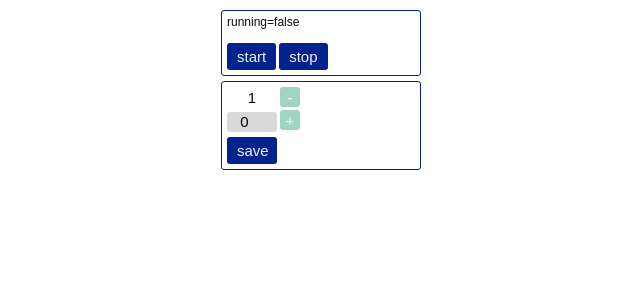
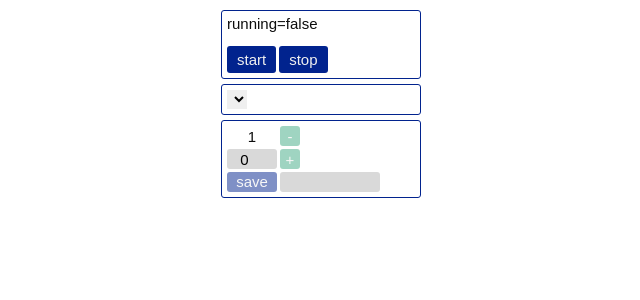
Before and after one commit to hotoku/timer, a React (Vite) app: page / in a window 1280 px wide. Shown: the top 300 px of the page, without its empty margins (319-959 px from the left). Built offline with nearby package versions, Linux system fonts and the light colour scheme.

Commit message:
[upd] adjust design

```diff
--- a/package.json
+++ b/package.json
@@ -16,7 +16,8 @@
     "jotai": "^2.9.1",
     "react": "^18.3.1",
     "react-dom": "^18.3.1",
-    "styled-components": "^6.1.12"
+    "styled-components": "^6.1.12",
+    "zod": "^3.23.8"
   },
   "devDependencies": {
     "@types/react": "^18.3.3",
--- a/src/App.tsx
+++ b/src/App.tsx
@@ -3,11 +3,13 @@ import React from "react";
 import Controller from "./Controller";
 import Scheduler from "./Scheduler";
 import { styled } from "styled-components";
+import ScheduleList from "./ScheduleList";
 
 function App(): React.ReactElement {
   return (
     <Base>
       <Controller />
+      <ScheduleList />
       <Scheduler />
     </Base>
   );
--- a/src/Controller.tsx
+++ b/src/Controller.tsx
@@ -2,6 +2,7 @@ import React from "react";
 import { useAtom, useAtomValue } from "jotai";
 import { bellAtom, runningAtom } from "./atoms";
 import styled from "styled-components";
+import Panel from "./Panel";
 
 function Controller(): React.ReactElement {
   const [bell, setBell] = useAtom(bellAtom);
@@ -31,15 +32,6 @@ function Controller(): React.ReactElement {
 
 export default Controller;
 
-const Panel = styled.div`
-  padding: var(--basic-gap);
-  background-color: transparent;
-  margin-bottom: var(--basic-gap);
-  border-radius: var(--basic-radius);
-  border: var(--border-width) solid var(--primary-color);
-  font-size: 1.2rem;
-`;
-
 const Status = styled.div`
   margin-bottom: calc(var(--basic-gap) * 2);
 `;
--- /dev/null
+++ b/src/Panel.ts
@@ -0,0 +1,12 @@
+import { styled } from "styled-components";
+
+const Panel = styled.div`
+  padding: var(--basic-gap);
+  background-color: transparent;
+  border: var(--border-width) solid var(--primary-color);
+  margin-bottom: var(--basic-gap);
+  border-radius: var(--basic-radius);
+  font-size: 1.5rem;
+`;
+
+export default Panel;
--- /dev/null
+++ b/src/ScheduleList.tsx
@@ -0,0 +1,30 @@
+import React, { useEffect, useState } from "react";
+import { loadSchedules, Schedule } from "./Storage";
+import Panel from "./Panel";
+import { styled } from "styled-components";
+
+function ScheduleList(): React.ReactElement {
+  const [schedules, setSchedules] = useState<Schedule[]>([]);
+
+  useEffect(() => {
+    const ss = loadSchedules();
+    setSchedules(ss);
+  }, []);
+
+  return (
+    <Panel>
+      <SelectList>
+        {schedules.map((s, i) => {
+          return <option key={i}>{s.name}</option>;
+        })}
+      </SelectList>
+    </Panel>
+  );
+}
+
+export default ScheduleList;
+
+const SelectList = styled.select`
+  font-size: 1.5rem;
+  border: none;
+`;
--- a/src/Scheduler.tsx
+++ b/src/Scheduler.tsx
@@ -3,10 +3,13 @@ import React, { useState } from "react";
 import { styled } from "styled-components";
 import { bellAtom } from "./atoms";
 import Bell from "./Bell";
+import { saveSchedule } from "./Storage";
+import Panel from "./Panel";
 
 function Scheduler(): React.ReactElement {
   const [bell, setBell] = useAtom(bellAtom);
   const [val, setVal] = useState(0);
+  const [name, setName] = useState("");
 
   const handleInput = (e: React.ChangeEvent<HTMLInputElement>) => {
     let val = 0;
@@ -29,6 +32,17 @@ function Scheduler(): React.ReactElement {
     const ret2 = new Bell(ret.running, intervals);
     setBell(ret2);
     setVal(0);
+  };
+  const handleSave = () => {
+    setBell(bell.stop());
+    const obj = {
+      name: name,
+      intervals: bell.intervals,
+    };
+    saveSchedule(obj);
+  };
+  const handleNameChange = (e: React.ChangeEvent<HTMLInputElement>) => {
+    setName(e.target.value);
   };
 
   return (
@@ -58,7 +72,12 @@ function Scheduler(): React.ReactElement {
             +
           </ScheduleButton>
         </ScheduleLine>
-        <SaveButton onClick={() => setBell(bell.stop())}>save</SaveButton>
+        <ScheduleLine $isFirst={false}>
+          <SaveButton disabled={name === ""} onClick={handleSave}>
+            save
+          </SaveButton>
+          <NameInput type="text" value={name} onChange={handleNameChange} />
+        </ScheduleLine>
       </Inner>
     </Panel>
   );
@@ -66,14 +85,6 @@ function Scheduler(): React.ReactElement {
 
 export default Scheduler;
 
-const Panel = styled.div`
-  padding: var(--basic-gap);
-  background-color: transparent;
-  border: var(--border-width) solid var(--primary-color);
-  margin-bottom: var(--basic-gap);
-  border-radius: var(--basic-radius);
-  font-size: 1.5rem;
-`;
 const Inner = styled.div`
   margin: 0 auto;
 `;
@@ -97,19 +108,33 @@ const ScheduleButton = styled.button<{ disabled: boolean }>`
   font-size: 1.5rem;
 `;
 const ScheduleInput = styled.input`
+  display: inline-block;
   width: 5rem;
   height: 2rem;
   background-color: var(--bg-color);
   border-radius: var(--basic-radius);
   font-size: 1.5rem;
   text-align: center;
+  vertical-align: top;
 `;
-const SaveButton = styled.button`
-  margin-top: var(--basic-gap);
+const SaveButton = styled.button<{ disabled: boolean }>`
   background-color: var(--primary-color);
   color: var(--light-text-color);
-  padding: var(--basic-gap) calc(var(--basic-gap) * 2);
   border-radius: var(--basic-radius);
   width: 5rem;
+  height: 2rem;
+  line-height: 2rem;
   font-size: 1.5rem;
+  opacity: ${(props) => (props.disabled ? 0.5 : 1)};
 `;
+const NameInput = styled.input`
+  display: inline-block;
+  width: 10rem;
+  height: 2rem;
+  background-color: var(--bg-color);
+  border-radius: var(--basic-radius);
+  font-size: 1.5rem;
+  text-align: center;
+  margin-left: var(--small-gap);
+  vertical-align: top;
+`;
--- /dev/null
+++ b/src/Storage.ts
@@ -0,0 +1,25 @@
+import { z } from "zod";
+
+const Schedule = z.object({
+  name: z.string(),
+  intervals: z.array(z.number()),
+});
+export type Schedule = z.infer<typeof Schedule>;
+
+const ScheduleList = z.array(Schedule);
+export type ScheduleList = z.infer<typeof ScheduleList>;
+
+const storageName = "schedules";
+
+export function saveSchedule(schedule: Schedule): void {
+  const json = localStorage.getItem(storageName);
+  const schedules = json ? ScheduleList.parse(JSON.parse(json)) : [];
+  const schedules2 = schedules.filter((s) => s.name !== schedule.name);
+  schedules2.push(schedule);
+  localStorage.setItem(storageName, JSON.stringify(schedules2));
+}
+
+export function loadSchedules(): ScheduleList {
+  const json = localStorage.getItem(storageName);
+  return json ? ScheduleList.parse(JSON.parse(json)) : [];
+}
--- a/src/index.css
+++ b/src/index.css
@@ -31,4 +31,6 @@ button {
 
 input {
   border: none;
+  padding: 0;
+  margin: 0;
 }
```
Also changed, not shown: 1 other file (tests, documents, lock files or other folders).
